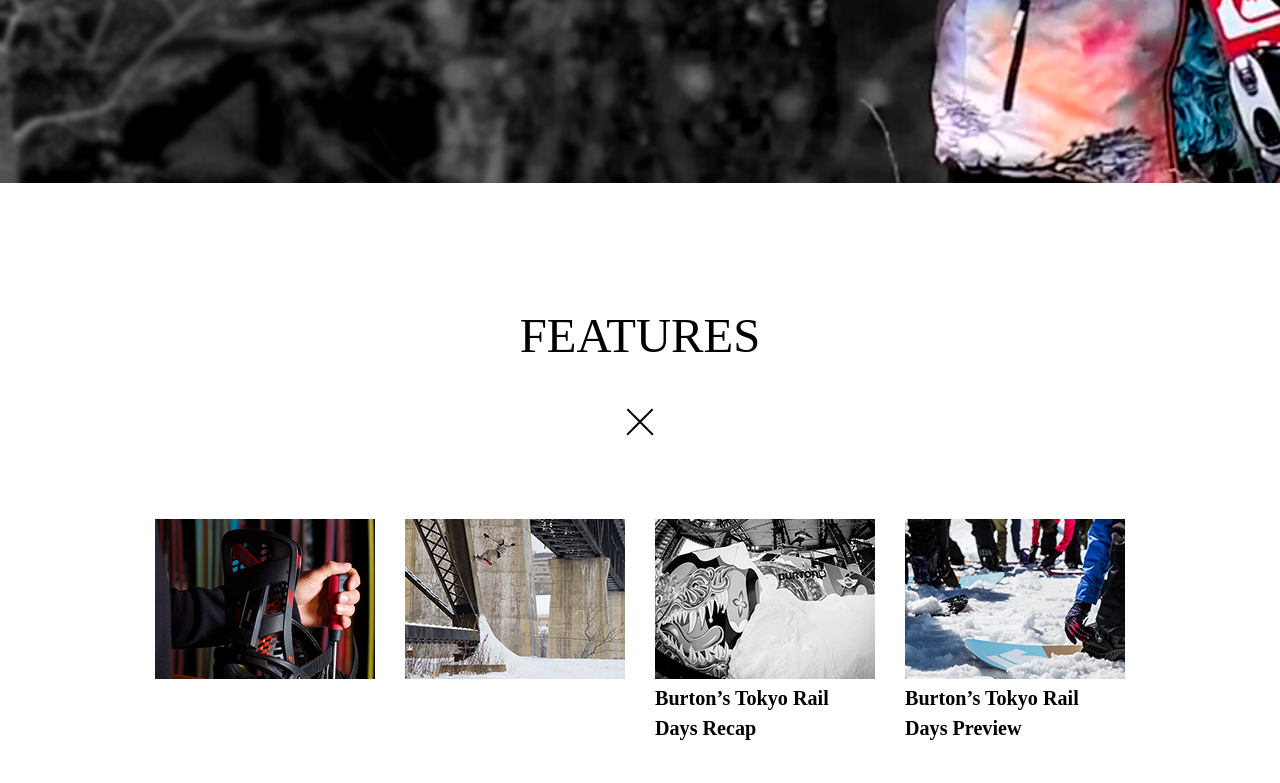
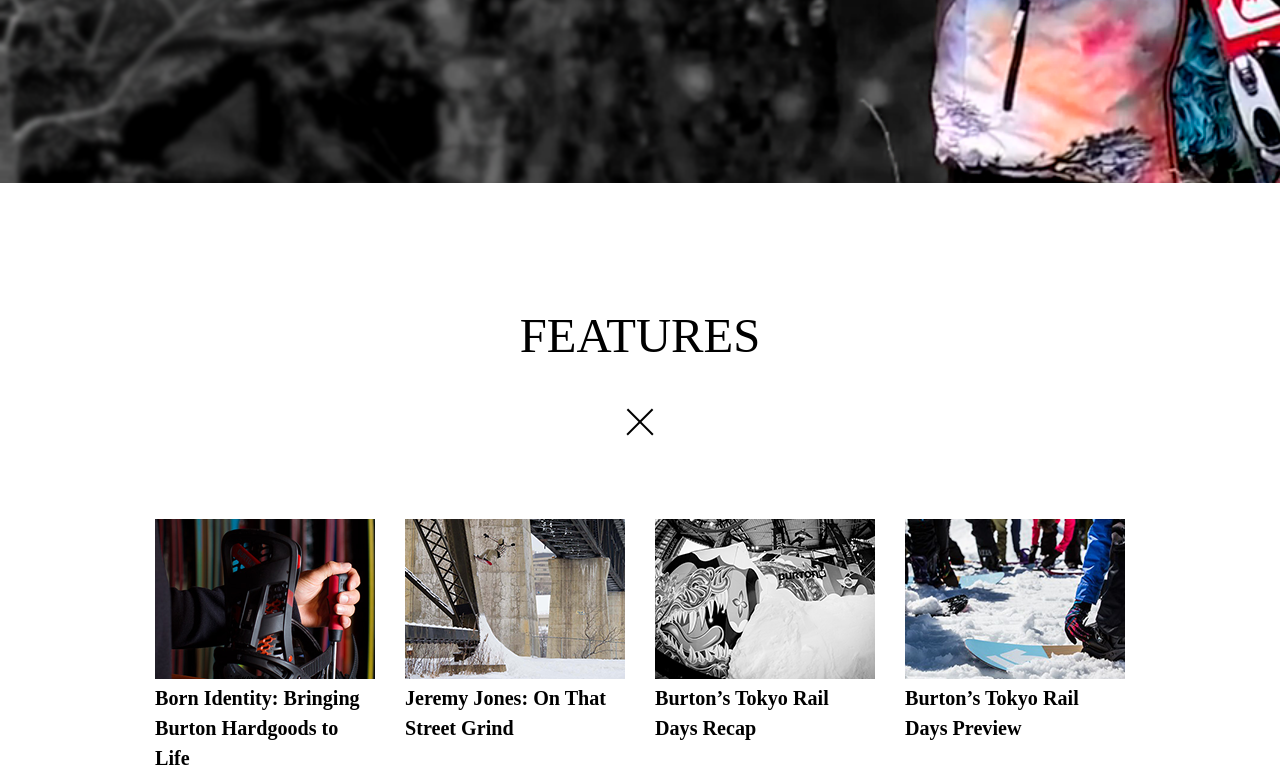
Before and after one commit to cubickBOUY/snowBoards, a plain HTML site: page index.html in a window 1280 px wide. Shown: the part 2722-3505 px from the top of the page. Before the commit the page ends 3475 px from the top, so only its background shows below. Drawn offline with nearby package versions, Linux system fonts and the light colour scheme; a web font is replaced by a local one.

Commit message:
Add files via upload

```diff
--- a/index.html
+++ b/index.html
@@ -181,7 +181,7 @@
                   <img src="img/FeaturesArticle_1.png" alt="">
 
                   <div class="Features__ribbon__article">
-
+                    Born Identity: Bringing Burton Hardgoods to Life
                   </div>
                 </div>
 
@@ -189,7 +189,7 @@
                   <img src="img/FeaturesArticle_2.png" alt="">
 
                   <div class="Features__ribbon__article">
-
+                    Jeremy Jones: On That Street Grind
                   </div>
                 </div>
 
```
